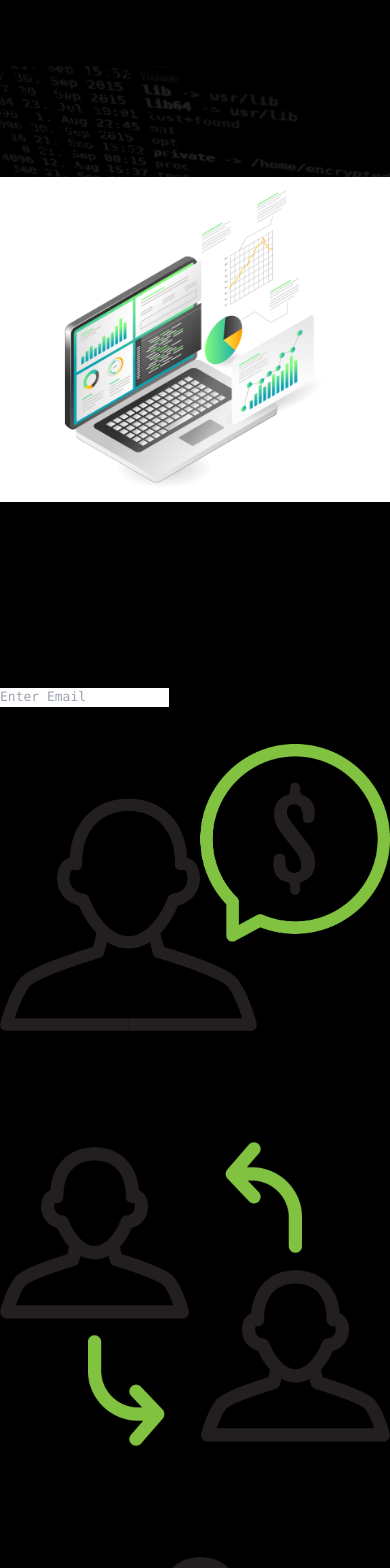
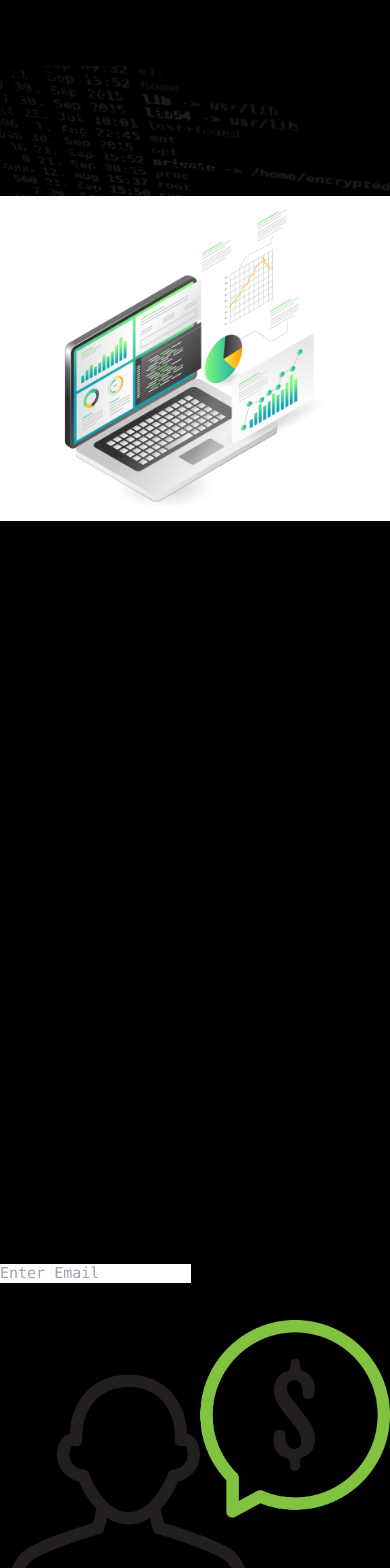
Before and after one commit to marioclayton/newWebsiteCodeEnclave, a React (Vite) app: page / in a window 390 px wide. Shown: the part 940-2508 px from the top of the page. Built offline with nearby package versions, Linux system fonts and the light colour scheme.

Commit message:
changed text to match company

```diff
--- a/src/components/Analytics.jsx
+++ b/src/components/Analytics.jsx
@@ -7,13 +7,42 @@ const Analytics = () => {
       <div className='max-w-[1240px] mx-auto grid md:grid-cols-2'>
         <img className='w-[500px] mx-auto my-4'  src={Laptop} alt='/' />
         <div className='flex flex-col justify-center'>
-          <p className='text-[#a6a6a6] font-bold '>DATA ANALYTICS DASHBOARD</p>
-          <h1 className='md:text-4xl sm:text-3xl text-2xl font-bold py-2'>Manage Data Analytics Centrally</h1>
+          <h1 className='md:text-4xl sm:text-3xl text-2xl font-bold py-2'>Learn about our services</h1>
           <p>
-            Lorem ipsum dolor sit amet consectetur adipisicing elit. Voluptatum
-            molestiae delectus culpa hic assumenda, voluptate reprehenderit
-            dolore autem cum ullam sed odit perspiciatis. Doloribus quos velit,
-            eveniet ex deserunt fuga?
+            At Code Enclave LLC, we specialize in designing and deploying modern, responsive, and user-friendly websites tailored to the unique needs of small businesses. With expertise in cutting-edge technologies, we deliver solutions that combine functionality, aesthetics, and performance.
+          </p>
+          <p className='font-bold text-2xl pt-5'>
+            Our Services Include:
+          </p>
+          <p className='font-bold text-xl pt-5'>
+            Custom Website Design & Development
+          </p>
+          <p>
+             We craft beautiful, responsive websites using HTML, CSS, JavaScript, and React.js, ensuring your online presence is both captivating and functional.
+          </p>
+          <p>
+          <p className='font-bold text-xl pt-5'>
+            WordPress Website Development
+          </p>
+             Need a versatile and easily manageable platform? We create custom WordPress sites that are intuitive and scalable for your growing business.
+          </p>
+          <p className='font-bold text-xl pt-5'>
+            Fast Turnaround Time
+          </p>
+          <p className='text-l'>
+             We understand that time is money. Our team is dedicated to delivering high-quality websites quickly without compromising on excellence.
+          </p>
+          <p>
+          <p className='font-bold text-xl pt-5'>
+          Ongoing Maintenance & Support
+          </p>
+            Keep your website running smoothly with our maintenance services, including updates, security checks, and performance optimizations.
+          </p>
+          <p className='font-bold'>
+            Let Code Enclave LLC transform your vision into a website that stands out in today’s competitive digital landscape. Partner with us to take your small business to the next level!
+          </p>
+          <p className='font-bold'>
+            Ready to get started? Contact us today!
           </p>
           <button className='bg-black text-white w-[200px] rounded-md font-medium my-6 mx-auto md:mx-0 py-3'>Get Started</button>
         </div>
--- a/src/components/Cards.jsx
+++ b/src/components/Cards.jsx
@@ -9,34 +9,37 @@ const Cards = () => {
       <div className='max-w-[1240px] mx-auto grid md:grid-cols-3 gap-8'>
           <div className='w-full shadow-xl flex flex-col p-4 my-4 rounded-lg hover:scale-105 duration-300'>
               <img className='w-20 mx-auto mt-[-3rem] bg-white' src={Single} alt="/" />
-              <h2 className='text-2xl font-bold text-center py-8'>Single User</h2>
-              <p className='text-center text-4xl font-bold'>$149</p>
+              <h2 className='text-2xl font-bold text-center py-8'>Basic Package</h2>
+              <p className='text-center text-4xl font-bold'>$300</p>
               <div className='text-center font-medium'>
-                  <p className='py-2 border-b mx-8 mt-8'>500 GB Storage</p>
-                  <p className='py-2 border-b mx-8'>1 Granted User</p>
-                  <p className='py-2 border-b mx-8'>Send up to 2 GB</p>
+                <p className='py-2 border-b mx-8 mt-8'>1-5 Page Website</p>
+                <p className='py-2 border-b mx-8'>Responsive Deisgn</p>
+                <p className='py-2 border-b mx-8'>Optimzed for SEO</p>
+                <p className='py-2 border-b mx-8'>3 Revisions</p>
               </div>
               <button className='bg-[#a6a6a6] w-[200px] rounded-md font-medium my-6 mx-auto px-6 py-3'>Start Trial</button>
           </div>
           <div className='w-full shadow-xl bg-gray-100 flex flex-col p-4 md:my-0 my-8 rounded-lg hover:scale-105 duration-300'>
               <img className='w-20 mx-auto mt-[-3rem] bg-transparent' src={Double} alt="/" />
-              <h2 className='text-2xl font-bold text-center py-8'>Single User</h2>
-              <p className='text-center text-4xl font-bold'>$149</p>
+              <h2 className='text-2xl font-bold text-center py-8'>Medium Pacakge</h2>
+              <p className='text-center text-4xl font-bold'>$600</p>
               <div className='text-center font-medium'>
-                  <p className='py-2 border-b mx-8 mt-8'>500 GB Storage</p>
-                  <p className='py-2 border-b mx-8'>1 Granted User</p>
-                  <p className='py-2 border-b mx-8'>Send up to 2 GB</p>
+                <p className='py-2 border-b mx-8 mt-8'>5-10 Page Website</p>
+                <p className='py-2 border-b mx-8'>Responsive Deisgn</p>
+                <p className='py-2 border-b mx-8'>Optimzed for SEO</p>
+                <p className='py-2 border-b mx-8'>5 Revisions</p>
               </div>
-              <button className='bg-black text-[#a6a6a6] w-[200px] rounded-md font-medium my-6 mx-auto px-6 py-3'>Start Trial</button>
+              <button className='bg-black text-[#ffffff] w-[200px] rounded-md font-medium my-6 mx-auto px-6 py-3'>Start Trial</button>
           </div>
           <div className='w-full shadow-xl flex flex-col p-4 my-4 rounded-lg hover:scale-105 duration-300'>
               <img className='w-20 mx-auto mt-[-3rem] bg-white' src={Triple} alt="/" />
-              <h2 className='text-2xl font-bold text-center py-8'>Single User</h2>
-              <p className='text-center text-4xl font-bold'>$149</p>
+              <h2 className='text-2xl font-bold text-center py-8'>Enterpirse Pacakge</h2>
+              <p className='text-center text-4xl font-bold'>$1000</p>
               <div className='text-center font-medium'>
-                  <p className='py-2 border-b mx-8 mt-8'>500 GB Storage</p>
-                  <p className='py-2 border-b mx-8'>1 Granted User</p>
-                  <p className='py-2 border-b mx-8'>Send up to 2 GB</p>
+                <p className='py-2 border-b mx-8 mt-8'>10+ Page Website</p>
+                <p className='py-2 border-b mx-8'>Responsive Deisgn</p>
+                <p className='py-2 border-b mx-8'>Optimzed for SEO</p>
+                <p className='py-2 border-b mx-8'>Revisions as needed</p>
               </div>
               <button className='bg-[#a6a6a6] w-[200px] rounded-md font-medium my-6 mx-auto px-6 py-3'>Start Trial</button>
           </div>
--- a/src/components/Hero.jsx
+++ b/src/components/Hero.jsx
@@ -11,19 +11,19 @@ const Hero = () => {
     <div className='text-white overlay-container '>
       <div className='max-w-[800px] mt-[-96px] w-full h-screen mx-auto text-center flex flex-col justify-center overlay-content'>
         <p className='text-[#a6a6a6]  p-2'>
-          GROWING WITH DATA ANALYTICS
+          GROWING YOUR BUSINESS IN THE ONLINE WORLD
         </p>
         <h1 className='md:text-7xl sm:text-6xl text-4xl  md:py-6'>
-          Grow with data.
+          Code Enclave LLC
         </h1>
         <div className='flex justify-center items-center'>
           <p className='md:text-5xl sm:text-4xl text-xl  py-4'>
-            Fast, flexible financing for
+          Web Developement and Consulting
           </p>
           {/*<Typed className='md:text-5xl sm:text-4xl text-xl  md:pl-4 pl-2' strings={['BTB', 'BTC', 'SASS']} typeSpeed={120} backSpeed={140} loop />*/}
         </div>
-        <p className='md:text-2xl text-xl  text-[#a6a6a6]'>Monitor your data analytics to increase revenue for BTB, BTC, & SASS platforms.</p>
-        <button className='bg-[#a6a6a6] w-[200px] rounded-md font-medium my-6 mx-auto py-3 text-black'>Get Started</button>
+        <p className='md:text-2xl text-xl  text-[#a6a6a6]'>We specialize in helping small and medium-sized businesses establish a strong and effective online presence.</p>
+        <button className='bg-[#fffefe] w-[200px] rounded-md font-medium my-6 mx-auto py-3 text-black'>Get Started</button>
       </div>
     </div>
   );
--- a/src/components/Navbar.jsx
+++ b/src/components/Navbar.jsx
@@ -24,7 +24,7 @@ const Navbar = () => {
         <div onClick={handleNav} className='block md:hidden'>
         {!nav ? <AiOutlineClose size={40}/> : <AiOutlineMenu size={40}/>}
         </div>
-        <div className={!nav ? 'fixed left-0 top-0 w-[60%] h-full border-r border-r-gray-900 bg-[#000300] ease-in-out duration-500' : 'fixed left-[-100%]'}>
+        <div className={!nav ? 'fixed left-0 top-0 w-[60%] h-full border-r border-r-gray-900 bg-[#000000] ease-in-out duration-500' : 'fixed left-[-100%]'}>
           <img className='w-[150px]  my-4' src={Logo} alt='/' />
             <ul className='uppercase p-4'>
               <li className='text-xl p-4 border-b border-gray-600'>Home</li>
--- a/src/components/Newsletter.jsx
+++ b/src/components/Newsletter.jsx
@@ -6,7 +6,7 @@ const Newsletter = () => {
       <div className='max-w-[1240px] mx-auto grid lg:grid-cols-3'>
         <div className='lg:col-span-2 my-4'>
           <h1 className='md:text-4xl sm:text-3xl text-2xl font-bold py-2'>
-            Want tips & tricks to optimize your flow?
+            Want learn how you can start your online presence with a website?
           </h1>
           <p>Sign up to our newsletter and stay up to date.</p>
         </div>
--- a/src/index.css
+++ b/src/index.css
@@ -4,7 +4,7 @@
 body {
     background-color: #000000;
     font-family: Consolas;
-    font-size: 13px;
+    font-size: 15px;
     font-style: normal;
     font-variant: normal;
     font-weight: 100;
```
